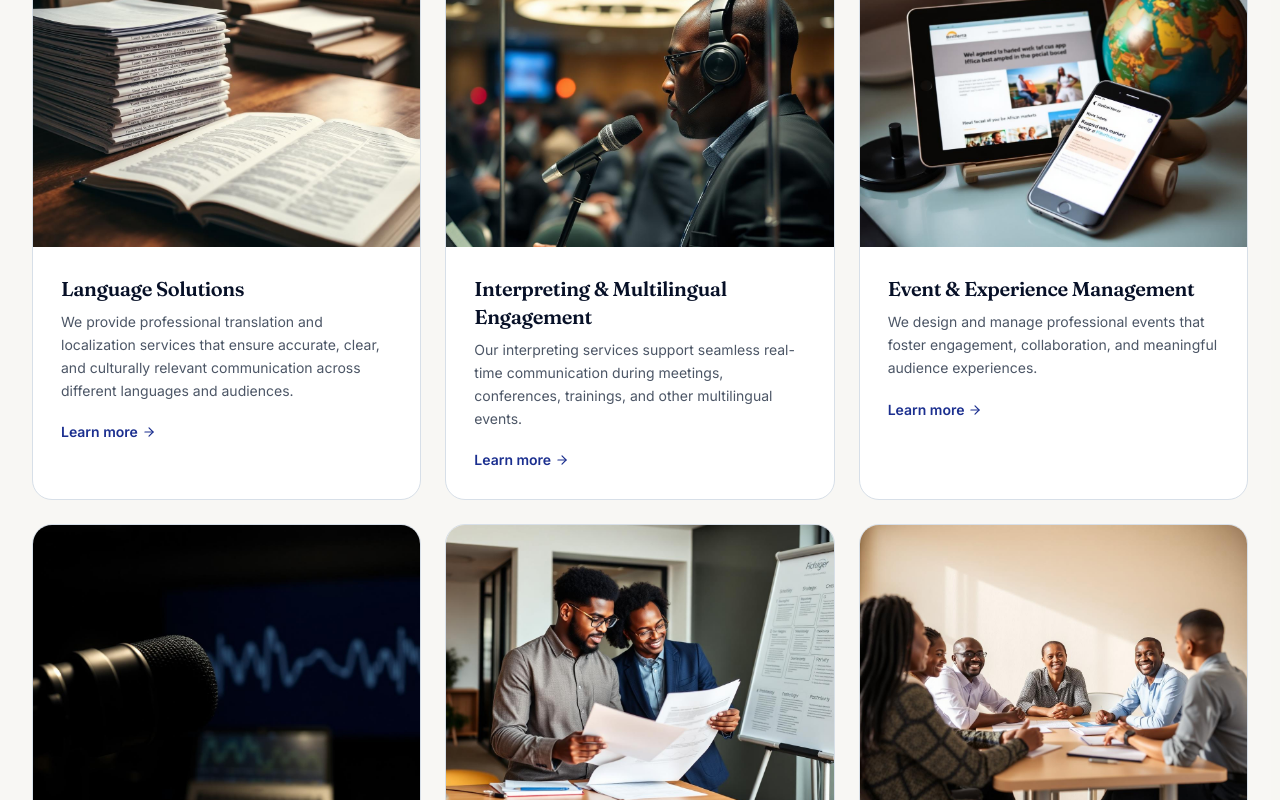
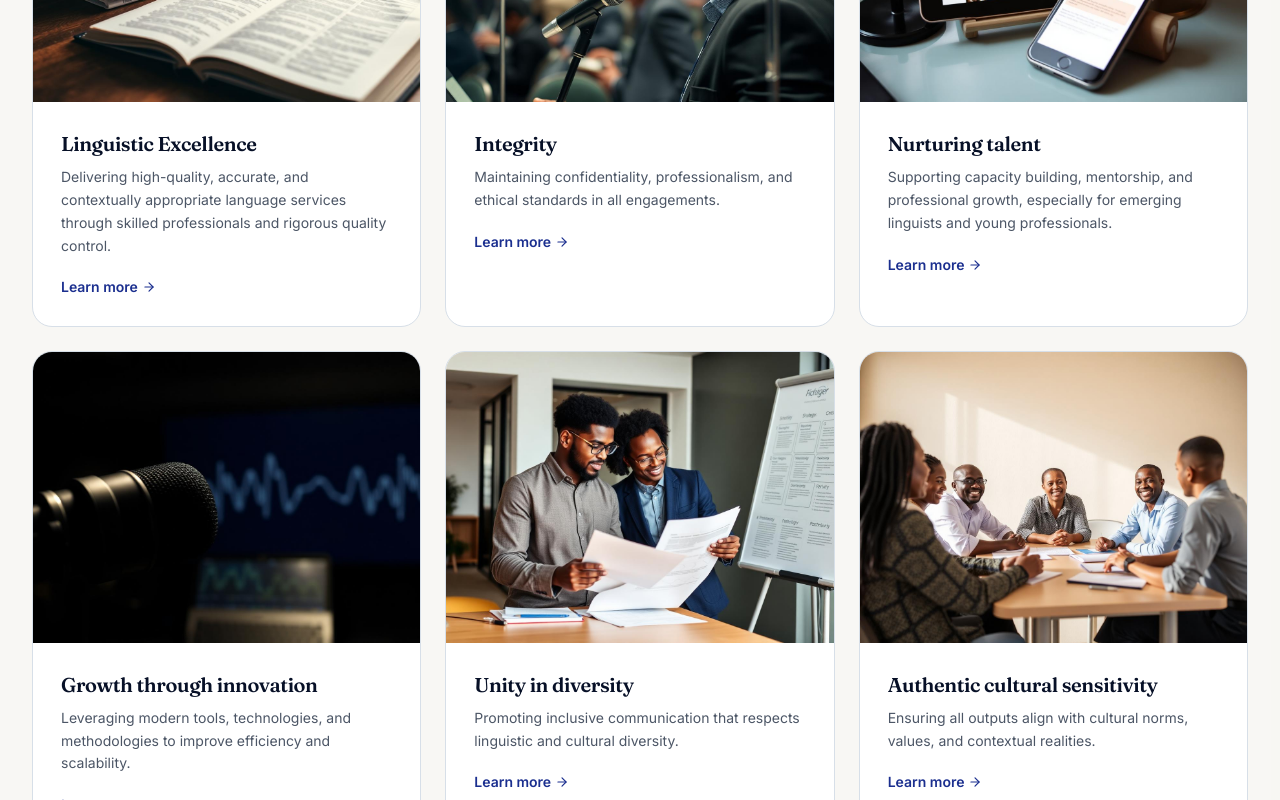
Before and after one commit to kinggiddy1/lingualhive-nextjs, a Next.js app: page / in a window 1280 px wide. Shown: the part 2480-3280 px from the top of the page. Built offline with nearby package versions, Linux system fonts and the light colour scheme.

Commit message:
added translations

```diff
--- a/src/components/pages/home-page.tsx
+++ b/src/components/pages/home-page.tsx
@@ -110,7 +110,7 @@ export function HomePage() {
           </div>
           <div className="relative">
             <img
-              src="/assets/about-team.jpg"
+              src="/assets/service-localization.jpg"
               alt="LingualHive interpreter at work"
               className="rounded-2xl object-cover"
               width={1280}
--- a/src/i18n/translations.ts
+++ b/src/i18n/translations.ts
@@ -28,19 +28,18 @@ export const translations: Record<Lang, Dict> = {
     "services.eyebrow": "What we do",
     "services.title": "From translation and interpreting",
     "services.subtitle": "From translation and interpreting to strategic communication, event management, advisory services, and capacity building, we offer practical, client-focused solutions that support clarity, inclusion, and results.",
-    "services.translation.title": "Language Solutions",
-    "services.translation.desc": "We provide professional translation and localization services that ensure accurate, clear, and culturally relevant communication across different languages and audiences.",
-    "services.interpretation.title": "Interpreting & Multilingual Engagement",
-    "services.interpretation.desc": "Our interpreting services support seamless real-time communication during meetings, conferences, trainings, and other multilingual events.",
-    "services.localization.title": "Event & Experience Management",
-    "services.localization.desc": "We design and manage professional events that foster engagement, collaboration, and meaningful audience experiences.",
-    "services.transcription.title": "Strategic Communication",
-    "services.transcription.desc": "We help organizations develop clear and impactful communication strategies that strengthen messaging and stakeholder engagement.",
-    "services.consultancy.title": "Language & Cultural Advisory",
-    "services.consultancy.desc": "We support organizations in navigating linguistic and cultural contexts to ensure effective and appropriate communication.",
-    "services.training.title": "Capacity building & Professional Training",
-    "services.training.desc": "We deliver tailored training programs that strengthen communication, language, and professional skills.",
-    "services.learnMore": "Learn more",
+    "services.translation.title": "Linguistic Excellence",
+    "services.translation.desc": "Delivering high-quality, accurate, and contextually appropriate language services through skilled professionals and rigorous quality control.",
+    "services.interpretation.title": "Integrity",
+    "services.interpretation.desc": "Maintaining confidentiality, professionalism, and ethical standards in all engagements.",
+    "services.localization.title": "Nurturing talent",
+    "services.localization.desc": "Supporting capacity building, mentorship, and professional growth, especially for emerging linguists and young professionals.",
+    "services.transcription.title": "Growth through innovation",
+    "services.transcription.desc": "Leveraging modern tools, technologies, and methodologies to improve efficiency and scalability.",
+    "services.consultancy.title": "Unity in diversity",
+    "services.consultancy.desc": "Promoting inclusive communication that respects linguistic and cultural diversity.",
+    "services.training.title": "Authentic cultural sensitivity",
+    "services.training.desc": "Ensuring all outputs align with cultural norms, values, and contextual realities.", "services.learnMore": "Learn more",
 
     "stats.languages": "Languages covered",
     "stats.projects": "Projects delivered",
@@ -149,18 +148,18 @@ export const translations: Record<Lang, Dict> = {
     "services.eyebrow": "Ce que nous faisons",
     "services.title": "De la traduction à l'interprétation",
     "services.subtitle": "De la traduction et de l'interprétation à la communication stratégique, la gestion d'événements, les services de conseil et le renforcement des capacités, nous offrons des solutions pratiques et centrées sur le client qui favorisent la clarté, l'inclusion et les résultats.",
-    "services.translation.title": "Solutions linguistiques",
-    "services.translation.desc": "Nous proposons des services professionnels de traduction et de localisation qui garantissent une communication précise, claire et adaptée à la culture, quel que soit le langage ou le public visé.",
-    "services.interpretation.title": "Interprétation et interaction multilingue",
-    "services.interpretation.desc": "Nos services d'interprétation facilitent une communication fluide en temps réel lors de réunions, conférences, formations et autres événements multilingues.",
-    "services.localization.title": "Gestion d'événements et d'expériences",
-    "services.localization.desc": "Nous concevons et gérons des événements professionnels qui favorisent l'engagement, la collaboration et offrent des expériences enrichissantes au public.",
-    "services.transcription.title": "Communication stratégique",
-    "services.transcription.desc": "Nous aidons les organisations à élaborer des stratégies de communication claires et percutantes qui renforcent le message et l'engagement des parties prenantes.",
-    "services.consultancy.title": "Conseil linguistique et culturel",
-    "services.consultancy.desc": "Nous aidons les organisations à s'y retrouver dans les contextes linguistiques et culturels afin de garantir une communication efficace et appropriée.",
-    "services.training.title": "Renforcement des capacités et formation professionnelle",
-    "services.training.desc": "Nous proposons des programmes de formation sur mesure qui renforcent les compétences en communication, en langues et les compétences professionnelles.",
+    "services.translation.title": "Excellence linguistique",
+    "services.translation.desc": "Fournir des services linguistiques de haute qualité, précis et adaptés au contexte grâce à des professionnels qualifiés et à un contrôle qualité rigoureux.",
+    "services.interpretation.title": "Intégrité",
+    "services.interpretation.desc": "Respecter la confidentialité, le professionnalisme et les normes éthiques dans toutes nos missions.",
+    "services.localization.title": "Valorisation des talents",
+    "services.localization.desc": "Soutenir le renforcement des capacités, le mentorat et l'épanouissement professionnel, en particulier pour les linguistes en début de carrière et les jeunes professionnels.",
+    "services.transcription.title": "Croissance par l'innovation",
+    "services.transcription.desc": "Exploiter les outils, technologies et méthodologies modernes pour améliorer l'efficacité et l'évolutivité.",
+    "services.consultancy.title": "Unité dans la diversité",
+    "services.consultancy.desc": "Promouvoir une communication inclusive qui respecte la diversité linguistique et culturelle.",
+    "services.training.title": "Sensibilité culturelle authentique",
+    "services.training.desc": "Veiller à ce que tous les résultats soient alignés sur les normes, valeurs et réalités culturelles.",
     "services.learnMore": "En savoir plus",
 
     "stats.languages": "Langues couvertes",
@@ -269,18 +268,18 @@ export const translations: Record<Lang, Dict> = {
     "services.eyebrow": "Tunachofanya",
     "services.title": "Kutoka tafsiri hadi ufasiri",
     "services.subtitle": "Kutoka tafsiri na ufasiri hadi mawasiliano ya kimkakati, usimamizi wa matukio, huduma za ushauri, na ujenzi wa uwezo, tunatoa suluhisho za vitendo zinazozingatia mteja zinazounga mkono uwazi, ujumuishaji, na matokeo.",
-    "services.translation.title": "Suluhu za Lugha",
-    "services.translation.desc": "Tunatoa huduma za kitaalamu za tafsiri na utoaji wa maudhui kulingana na utamaduni zinazohakikisha mawasiliano sahihi, wazi, na yanayofaa kitamaduni katika lugha na kwa hadhira mbalimbali.",
-    "services.interpretation.title": "Ufasiri wa Muda Halisi na Ushirikishwaji wa Lugha Nyingi",
-    "services.interpretation.desc": "Huduma zetu za ufasiri wa muda halisi husaidia mawasiliano ya ufanisi na yasiyo na mkwamo wakati wa mikutano, makongamano, mafunzo, na matukio mengine ya lugha nyingi.",
-    "services.localization.title": "Usimamizi wa Matukio na Uzoefu",
-    "services.localization.desc": "Tunabuni na kusimamia matukio ya kitaalamu yanayochochea ushirikishwaji, ushirikiano, na uzoefu wenye maana kwa hadhira.",
-    "services.transcription.title": "Mawasiliano ya Kimkakati",
-    "services.transcription.desc": "Tunasaidia mashirika kuandaa mikakati ya mawasiliano iliyo wazi na yenye athari inayodumisha ujumbe na ushirikishwaji wa wadau.",
-    "services.consultancy.title": "Ushauri wa Lugha na Utamaduni",
-    "services.consultancy.desc": "Tunasaidia mashirika katika kushughulikia muktadha wa lugha na utamaduni ili kuhakikisha mawasiliano yenye ufanisi na yanayofaa.",
-    "services.training.title": "Ujenzi wa Uwezo na Mafunzo ya Kitaaluma",
-    "services.training.desc": "Tunatoa programu za mafunzo zilizobuniwa maalum zinazodumisha ujuzi wa mawasiliano, lugha, na kitaaluma.",
+    "services.translation.title": "Ubora wa Kiisimu",
+    "services.translation.desc": "Kutoa huduma za lugha zenye ubora wa juu, usahihi, na zinazofaa kulingana na muktadha kupitia wataalamu stadi na udhibiti mkali wa ubora.",
+    "services.interpretation.title": "Uadilifu",
+    "services.interpretation.desc": "Kuhifadhi usiri, weledi, na viwango vya kimaadili katika shughuli zote.",
+    "services.localization.title": "Kukuza vipaji",
+    "services.localization.desc": "Kusaidia ujenzi wa uwezo, malezi, na ukuaji wa kitaalamu, hasa kwa wataalamu wa isimu wanaochipukia na wataalamu vijana.",
+    "services.transcription.title": "Ukuaji kupitia ubunifu",
+    "services.transcription.desc": "Kutumia zana, teknolojia, na mbinu za kisasa kuboresha ufanisi na uwezo wa kupanuka.",
+    "services.consultancy.title": "Umoja katika tofauti",
+    "services.consultancy.desc": "Kukuza mawasiliano jumuishi yanayoheshimu utofauti wa lugha na kitamaduni.",
+    "services.training.title": "Uelewa wa kweli wa kitamaduni",
+    "services.training.desc": "Kuhakikisha kazi zote zinazotolewa zinaendana na kanuni za kitamaduni, maadili, na uhalisia wa muktadha.",
     "services.learnMore": "Jifunze zaidi",
 
     "stats.languages": "Indimi zikorwaho",
```
